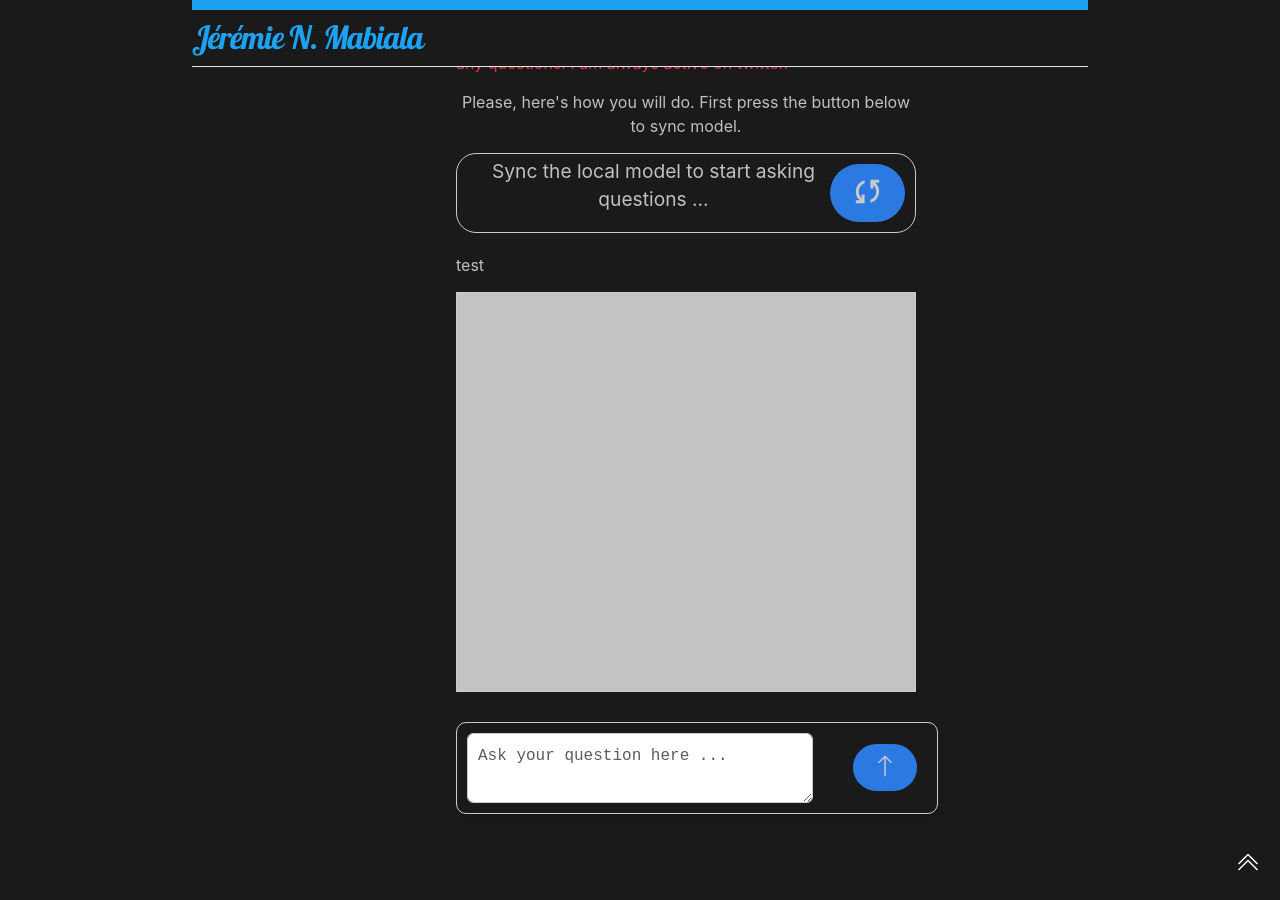
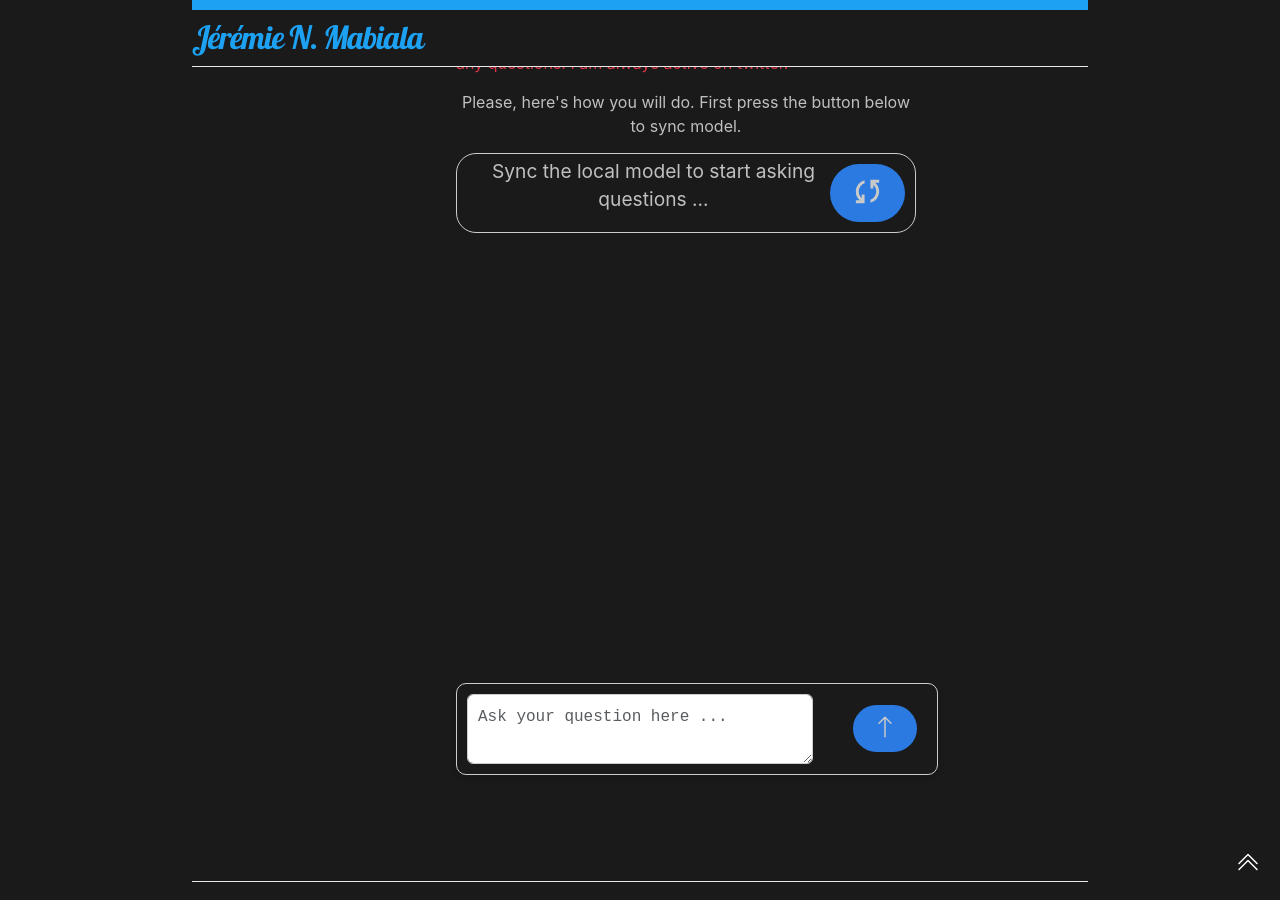
Before and after one commit to jnlandu/jnlandu.github.io, a Jekyll site: the page built from chat-with-me.html, in a window 1280 px wide and 900 px high, scrolled down 254 px. Built offline with Jekyll 4.4.1, drawn with Linux system fonts in a browser that asks for light colours.

Commit message:
remove border in chat-container

```diff
--- a/_sass/minima-dark/_layout.scss
+++ b/_sass/minima-dark/_layout.scss
@@ -15,9 +15,6 @@
     position: sticky !important;
     top: 0px !important;
     z-index: 1020 !important;
-    // transition: opacity 0.3s ease; /* Smooth transition for visibility */
-    // transition: border-bottom 0.1s ease; /* Smooth shadow transition */
-
 }
 
 .site-title {
@@ -27,7 +24,7 @@
   letter-spacing: -1px;
   margin-bottom: 0;
   float: left;
-  background-color: var(--bg-light-black);
+  // background-color: var(--bg-light-black);
   z-index: 1020 !important;
   &,
   &:visited {
@@ -36,7 +33,6 @@
 }
 
 .site-nav {
-  // float: right;
   line-height: $base-line-height * $base-font-size * 2.25;
   position: -webkit-sticky;
   position: sticky;
--- a/assets/chat.css
+++ b/assets/chat.css
@@ -1,3 +1,15 @@
+:root {
+  /* Light mode colors */
+  --bg-black: #000000;
+  --bg-color: #ffffff;
+  --text-color: #000000;
+  --link-color: #1a73e8;
+  --brand-color: #2a7ae2;
+  --bs-emphasis-color-rgb: rgb(255, 255, 255);
+  --text-white: white;
+  --bg-light-black: #1a1a1a;
+}
+
 .main-content{
   overflow-x: visible !important;
 }
@@ -49,20 +61,21 @@
 }
 
 .chat-container {
+  background-color: var(--bg-light-black);
   height: 400px;
   display: flex;
   flex-direction: column;
   margin-bottom: 30px;
+  border: none;
 }
 
 .chat-box {
+  background-color: var(--bg-light-black);
   overflow-y: scroll;
-  background-color: #c3c3c3;
-  border: 1px solid #ccc;
-  padding: 5px;
+  /* border: 1px solid #ccc; */
+  padding: 20px;
   flex: 1 1;
 }
-
 .chat-stats {
   background-color: #d3eceb;
   flex: 0 0;
--- a/chat-with-me.html
+++ b/chat-with-me.html
@@ -21,7 +21,7 @@
 </div>
 <p id="download-status" class="hidden download-status-color"></p>
 
-<p class="test"> test </p>
+<!-- <p class="test"> test </p> -->
 
 <div class="chat-container">
       <div id="chat-box" class="chat-box"></div>
@@ -30,7 +30,7 @@
 <div class="question-input">
     <textarea
         id="user-input"
-        class="form-control"
+        class="form-control "
         placeholder="Ask your question here ..."
         rows="2"
         type="text"
```
